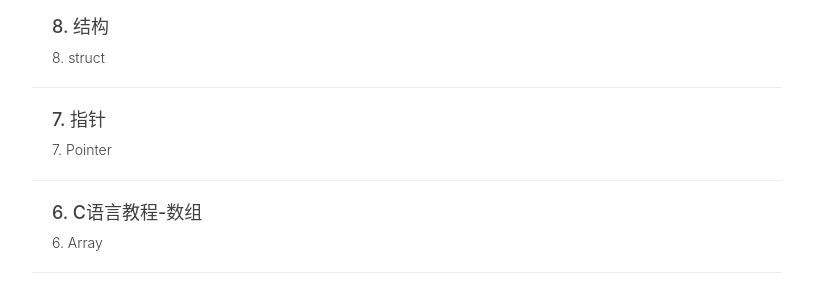
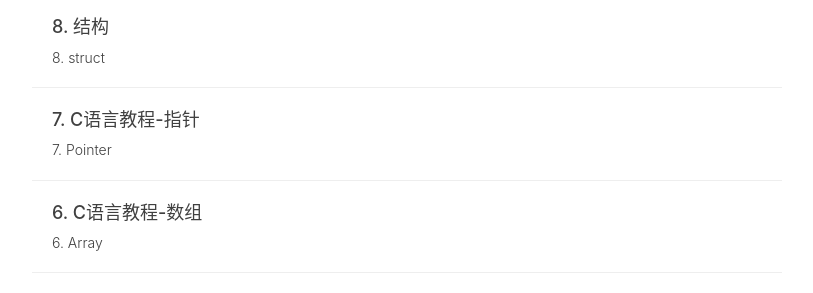
Before and after one commit to xuepro/xuepro.github.io, a Jekyll site: the page built from tags.html, in a window 1280 px wide and 900 px high, scrolled down 963 px. Shown: the part 151-444 px from the top of the window, without its empty margins (233-1046 px from the left). Built offline with Jekyll 4.4.1, drawn with Linux system fonts in a browser that asks for light colours; nearby versions of some CDN libraries; comment, search, counter and statistics services are not loaded.

Commit message:
Update and rename 2017-10-30-7. Pointer.md to 2017-10-30-7.  C语言教程-指针.md

```diff
--- a/_posts/2017-10-30-7. Pointer.md
+++ b/_posts/2017-10-30-7.  C语言教程-指针.md
@@ -1,6 +1,6 @@
 ---
 layout:       post
-title:        "7. 指针"
+title:        "7. C语言教程-指针"
 subtitle:     "7. Pointer"
 date:         2017-10-30 12:07:00
 author:       "xuepro"
```
Also changed, not shown: other parts of _posts/2017-10-30-7.  C语言教程-指针.md (+1 -1 lines).
